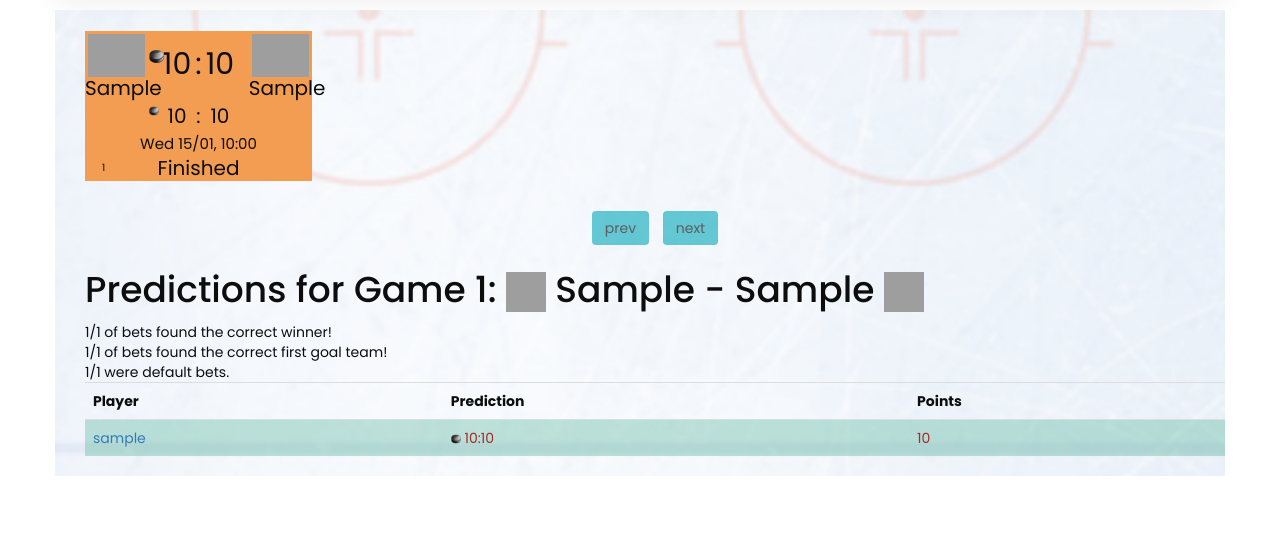
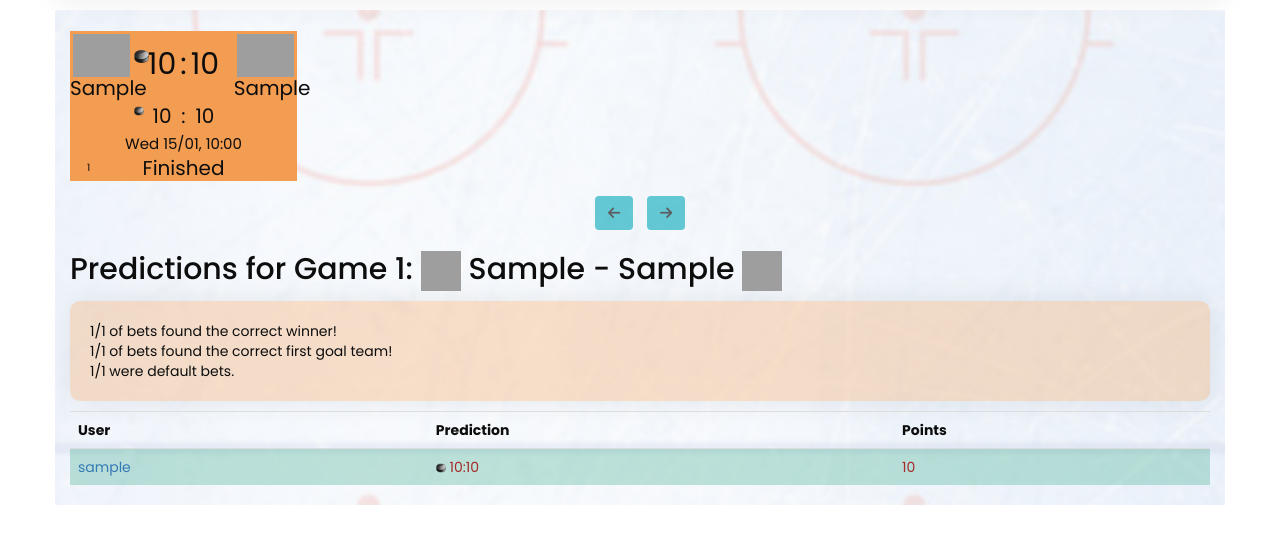
Before and after one commit to Manolopoulaki/icehockey25_website, a Flask app: page /games/1 in a window 1280 px wide. Shown: the part 90-634 px from the top of the page. Run offline with Flask 2, Linux system fonts and the light colour scheme; a user stored in the database is signed in; tables that the repository leaves empty hold one stand-in row (values such as "Sample post"); some libraries are stand-ins or nearby versions; grey boxes are pictures that could not be loaded.

Commit message:
games page overhaul

```diff
--- a/app/static/horizontal.css
+++ b/app/static/horizontal.css
@@ -42,7 +42,7 @@
 }
 
 .controls {
-  margin: 25px 0;
+  margin: 10px 0;
   text-align: center;
 }
 
--- a/app/static/horizontal.js
+++ b/app/static/horizontal.js
@@ -35,7 +35,7 @@ jQuery(function($){
 		$frame.sly('on', 'active', function (eventName, itemindex) {
                 var indd = itemindex + 1;
                 window.history.pushState("hi", "hi", window.location.pathname.replace(/\/[^\/]*$/,"/" + indd));
-                $("#teest").load(location.href + " #teest" );
+                $("#gamebox").load(location.href + " #gamebox" );
                 setTimeout(() => { flask_moment_render_all(); }, 1000);
 
                 });
--- a/app/templates/403.html
+++ b/app/templates/403.html
@@ -1,7 +1,7 @@
 {% extends "base.html" %}
 
 {% block app_content %}
-<h1>{{_('You don\'t have access to this page.')}}</h1>
+<h2>{{_('You don\'t have access to this page.')}}</h2>
 <p>
   <button class="button" onclick="window.location.href='{{ url_for('index') }}'">{{ _('Back home') }}</button>
 </p>
--- a/app/templates/404.html
+++ b/app/templates/404.html
@@ -1,7 +1,7 @@
 {% extends "base.html" %}
 
 {% block app_content %}
-<h1>{{_('File Not Found')}}</h1>
+<h2>{{_('File Not Found')}}</h2>
 <p>
   <button class="button" onclick="window.location.href='{{ url_for('index') }}'">{{ _('Back home') }}</button>
 </p>
--- a/app/templates/500.html
+++ b/app/templates/500.html
@@ -1,7 +1,7 @@
 {% extends "base.html" %}
 
 {% block app_content %}
-<h1>{{_('An unexpected error has occurred')}}</h1>
+<h2>{{_('An unexpected error has occurred')}}</h2>
 <p>
   {{_('MK team has been notified. Sorry for the inconvenience!')}}<br>
   <button class="button" onclick="window.location.href='{{ url_for('index') }}'">{{ _('Back home') }}</button>
--- a/app/templates/games.html
+++ b/app/templates/games.html
@@ -2,14 +2,7 @@
 {% import 'bootstrap/wtf.html' as wtf %}
 
 {% block app_content %}
-<div class="container example1">
-	<div class="pagespan">
 	<div class="wrap">
-			<!-- <div class="scrollbar">
-				<div class="handle" style="transform: translateZ(0px) translateX(38px); width: 190px;">
-					<div class="mousearea"></div>
-				</div>
-			</div> -->
 		<div class="frame" id="centered" style="overflow: hidden;">
 			<ul class="clearsfix" style="transform: translateZ(0px) translateX(-227px); width: 6840px;">
 				{% for game in games %}
@@ -20,12 +13,8 @@
 						<div class="team_1">{{game.team_a}}</div>
 						<div class="team_2">{{game.team_b}}</div>
 						<div class="dot">:</div>
-							<div class="score_1">
-								{% if game.score_a==None %} - {% else %} {{game.score_a}} {% endif %}
-							</div>
-							<div class="score_2">
-								{% if game.score_b==None %} - {% else %} {{game.score_b}} {% endif %}
-							</div>
+						<div class="score_1">{% if game.score_a==None %} - {% else %} {{game.score_a}} {% endif %}</div>
+						<div class="score_2">{% if game.score_b==None %} - {% else %} {{game.score_b}} {% endif %}</div>
 						{% if game.first_goal==1 %}
 						<img class="first_gol1" src={{ url_for('static', filename='essentials_' ~ sport ~ '/goal.png') }}/>
 						<div class="first_gol2"></div>
@@ -63,26 +52,21 @@
 				{% endfor %}
 			</ul>
 		</div>
-			<div class="controls center">
-				<button class="btn prev"><i class="icon-chevron-left"></i> {{ _('prev') }}</button>
-				<button class="btn next">{{ _('next') }}<i class="icon-chevron-right"></i></button>
+		<div class="controls">
+			<button class="btn prev button"><i class="fa-solid fa-arrow-left"></i></button>
+			<button class="btn next button"><i class="fa-solid fa-arrow-right"></i></button>
 		</div>
 	</div>
-</div>
-
-<div id="teest">
+	<div id=gamebox>
 		{% if game_chosen==[] %}
-	    	<h1> {{ _('Please choose game from list above') }}</h1>
-	{% else %}
+			<h2>{{ _('Please choose a game from list above') }}</h2>
+		{% endif %}
 		{% if game_chosen.starts_at > current_time %}
-			{% if form %}
-			<h1 style="text-align:center;">{{ _('Place your prediction') }} </h1>
-			<form action="" method="post">
-			{{ form.hidden_tag() }}
+			<div class="box" style="background-color: color-mix(in srgb, var(--color-bright) 30%, transparent);">
+				<form action="" method="post">{{ form.hidden_tag() }}
 				<div class="bbgrid-container">
-			    <div class="bbgame">{{ _('Game') }} {{game_chosen.id}} {{game_chosen.stage}}</div>
+					<h2 class="bbgame">{{ _('Game') }} {{game_chosen.id}} {{game_chosen.stage}}</h2>
 					<div class="bbdate_time">{{ moment(game_chosen.starts_at).format('MMMM Do, h:mm a') }}</div>
-			    <div class="bbStatus"> {{ _('Upcoming') }} </div>
 					<div class="bbTeam1">{{game_chosen.team_a}}</div>
 					<div class="bbTeam2">{{game_chosen.team_b}}</div>
 					<img class="bbFlag1" src={{ url_for('static', filename='flags/' + game_chosen.team_a +'.png') }}>
@@ -91,77 +75,62 @@
 					<div class="bbScore2">{{ form.score_b(size=1) }}</div>
 					<div class="bbdots">:</div>
 					<div class="bbfirsttext">{{ form.first_goal }}</div>
-			    <div class="bbsubmit">{{ form.submit() }}</div>
+					<div class="bbsubmit"><button type="submit" class="button">{{ form.submit.label.text }}</button></div>
 				</div>
 				</form>
-			<div id="place_all_predictions_button"
-				style="display: flex; justify-content: center; align-items: center; height: 10vh;">
-				<button onclick="window.location.href='{{ url_for("place_predictions") }}'"
-					class="button">
+			</div>
+			<div id="place_all_predictions_button" style="display: flex; justify-content: center; align-items: center;">
+				<button onclick="window.location.href='{{ url_for("place_predictions") }}'" class="button">
 					{{ _('Place predictions for all scheduled games') }}
 				</button>
 			</div>
-			 {% endif %}
 		{% else %}
-			<h1>{{ _('Predictions for Game') }} {{game_chosen.id}}:
+			<h2>{{ _('Predictions for Game') }} {{game_chosen.id}}:
 				<img src={{ url_for('static', filename='flags/' + game_chosen.team_a +'.png') }} width="40" height="40"/>
 				{{game_chosen.team_a}} - {{game_chosen.team_b}}
 				<img src={{ url_for('static', filename='flags/' + game_chosen.team_b +'.png') }} width="40" height="40"/>
-			</h1>
-			<div>
+			</h2>
+			<div class="box" style="background-color: color-mix(in srgb, var(--color-bright) 30%, transparent);">
 				{{correct_winners}}/{{all_bets}} {{ _('of bets found the correct winner!') }} <br>
 				{{correct_first_goals}}/{{all_bets}} {{ _('of bets found the correct first goal team!') }} <br>
 				{{default_bets}}/{{all_bets}} {{ _('were default bets.') }}
 			</div>
 			<table class="table table-hover">
 				<tr>
-			    <th>{{ _('Player') }}</th>
+					<th>{{ _('User') }}</th>
 					<th>{{ _('Prediction') }}</th>
 					<th>{{ _('Points') }}</th>
 				</tr>
 				{% for bet in bets_to_show %}
-				  {% if bet.is_default_bet==True %}
-				  <tr style="color: brown">
-				    {% for user in users %} {% if bet.user_id==user.id %}
-				    <td> <a href="{{ url_for('user', username=user.username) }}"> {{user.username}}</td>
-				    {% endif %} {% endfor %}
-				    <td>{% if bet.first_goal==1 %}
-				    	<img src={{ url_for('static', filename='essentials_' ~ sport ~ '/goal.png') }} width="10" height="10"/> {{bet.score_a}}:{{bet.score_b}}
-				    	{% elif bet.first_goal==2 %}
-				    	  {{bet.score_a}}:{{bet.score_b}} <img src={{ url_for('static', filename='essentials_' ~ sport ~ '/goal.png') }} width="10" height="10"/>
-				    	{% elif bet.first_goal==0 %}
-				    	  {{bet.score_a}}:{{bet.score_b}}
+					<tr {% if bet.is_default_bet %}style="color: brown"{% endif %}>
+						{% for user in users %}
+							{% if bet.user_id == user.id %}
+								<td>
+									<a href="{{ url_for('user', username=user.username) }}">{{ user.username }}</a>
+								</td>
+							{% endif %}
+						{% endfor %}
+						<td>
+							{% if bet.first_goal == 1 %}
+								<img src="{{ url_for('static', filename='essentials_' ~ sport ~ '/goal.png') }}" width="10" height="10"/> {{ bet.score_a }}:{{ bet.score_b }}
+							{% elif bet.first_goal == 2 %}
+								{{ bet.score_a }}:{{ bet.score_b }} <img src="{{ url_for('static', filename='essentials_' ~ sport ~ '/goal.png') }}" width="10" height="10"/>
+							{% elif bet.first_goal == 0 %}
+								{{ bet.score_a }}:{{ bet.score_b }}
 							{% else %}
-				    	? {{bet.score_a}}:{{bet.score_b}} ?
+								? {{ bet.score_a }}:{{ bet.score_b }} ?
 							{% endif %}
 						</td>
-				    <td>{% if bet.points==None %} -
-				    	{% else %} {{bet.points}} {% endif %}
+						<td>
+							{% if bet.points is none %}
+								-
+							{% else %}
+								{{ bet.points }}
+							{% endif %}
 						</td>
 					</tr>
-				  {% else %}
-				  <tr>
-				    {% for user in users %} {% if bet.user_id==user.id %}
-				    <td> <a href="{{ url_for('user', username=user.username) }}"> {{user.username}}</td>
-				    {% endif %} {% endfor %}
-				    <td>{% if bet.first_goal==1 %}
-				    	<img src={{ url_for('static', filename='essentials_' ~ sport ~ '/goal.png') }} width="10" height="10"/> {{bet.score_a}}:{{bet.score_b}}
-				    	{% elif bet.first_goal==2 %}
-				    	  {{bet.score_a}}:{{bet.score_b}} <img src={{ url_for('static', filename='essentials_' ~ sport ~ '/goal.png') }} width="10" height="10"/>
-				    	{% elif bet.first_goal==0 %}
-				    	  {{bet.score_a}}:{{bet.score_b}}
-				    	{% else %}
-				    	? {{bet.score_a}}:{{bet.score_b}} ?
-				    	{% endif %}
-				    </td>
-				    <td>{% if bet.points==None %} -
-				    	{% else %} {{bet.points}} {% endif %}
-				    </td>
-				  </tr>
-				  {% endif %}
 				{% endfor %}
 			</table>
 		{% endif %}
-	{% endif %}
 	</div>
 {% endblock %}
--- a/app/templates/login.html
+++ b/app/templates/login.html
@@ -2,7 +2,7 @@
 {% import 'bootstrap/wtf.html' as wtf %}
 
 {% block app_content %}
-    <h1>{{ _('Sign In') }}</h1>
+    <h2>{{ _('Sign In') }}</h2>
     <div class="row">
         <div class="col-md-4">
             <form method="post">
--- a/app/templates/place_predictions.html
+++ b/app/templates/place_predictions.html
@@ -3,7 +3,7 @@
 {% block app_content %}
 <form method="POST" action="{{ url_for('place_predictions') }}">
     <div style="overflow-x:auto">
-        <h1>{{ _('Place Predictions for all Scheduled Games') }}</h1>
+        <h2>{{ _('Place Predictions for all Scheduled Games') }}</h2>
         <table class="table table-hover">
             <tr>
                 <th>{{ _('ID') }}</th>
--- a/app/templates/register.html
+++ b/app/templates/register.html
@@ -2,7 +2,7 @@
 {% import 'bootstrap/wtf.html' as wtf %}
 
 {% block app_content %}
-<h1>{{_('Register')}}</h1>
+<h2>{{_('Register')}}</h2>
 <div class="row">
     <div class="col-md-4">
         <form method="post">
--- a/app/templates/reset_password.html
+++ b/app/templates/reset_password.html
@@ -2,7 +2,7 @@
 {% import 'bootstrap/wtf.html' as wtf %}
 
 {% block app_content %}
-    <h1>{{ _('Reset Your Password') }}</h1>
+    <h2>{{ _('Reset Your Password') }}</h2>
     <div class="row">
         <div class="col-md-4">
             <form method="post">
--- a/app/templates/reset_password_request.html
+++ b/app/templates/reset_password_request.html
@@ -2,7 +2,7 @@
 {% import 'bootstrap/wtf.html' as wtf %}
 
 {% block app_content %}
-    <h1>{{ _('Reset Password') }}</h1>
+    <h2>{{ _('Reset Password') }}</h2>
     <div class="row">
         <div class="col-md-4">
             <form method="post">
```
Also changed, not shown: app/static/styles.css (+10 -11 lines). Lines whose indentation alone changed are shown as unchanged.
